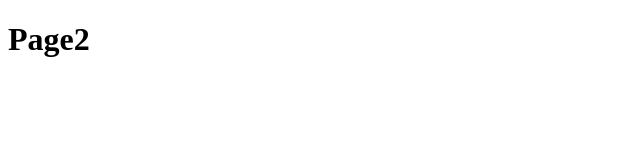
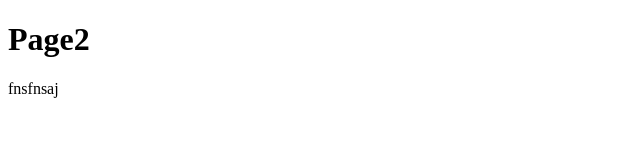
Before and after one commit to RiteshPatel17/Public_Repo, a plain HTML site: page content.html in a window 1280 px wide. Shown: the full height of the page, 0-640 px from the left. Drawn offline with Linux system fonts and the light colour scheme.

Commit message:
hfsmjnscknackxancxakcnax,changes

```diff
--- a/content.html
+++ b/content.html
@@ -10,3 +10,4 @@
 
 </body>
 </html>
+fnsfnsaj
```
